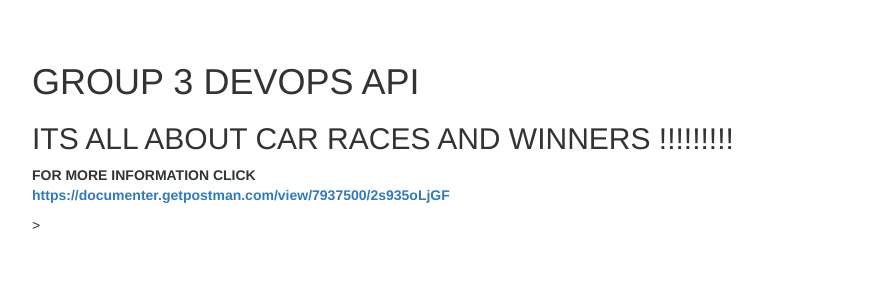
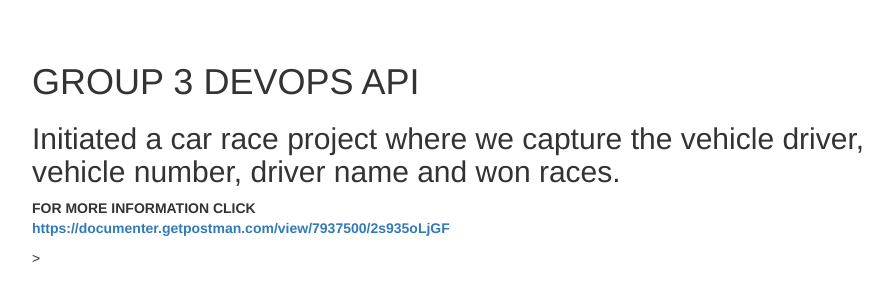
Before and after one commit to mngaruiya/week5Project, a website: page index.html in a window 1280 px wide. Shown: the part 138-438 px from the top of the page, without its empty margins (168-1061 px from the left). Drawn offline with nearby package versions, Linux system fonts and the light colour scheme.

Commit message:
added a html page

```diff
--- a/index.html
+++ b/index.html
@@ -12,7 +12,7 @@
 <B>
 <h1>GROUP 3 DEVOPS API</h1>
 
-<h2>ITS ALL ABOUT CAR RACES AND WINNERS !!!!!!!!!</h2>
+<h2>Initiated a car race project where we capture the vehicle driver, vehicle number, driver name and won races.</h2>
 
 <p>FOR MORE INFORMATION CLICK <a href=https://documenter.getpostman.com/view/7937500/2s935oLjGF>  <br> https://documenter.getpostman.com/view/7937500/2s935oLjGF </a>
 </p>
```
